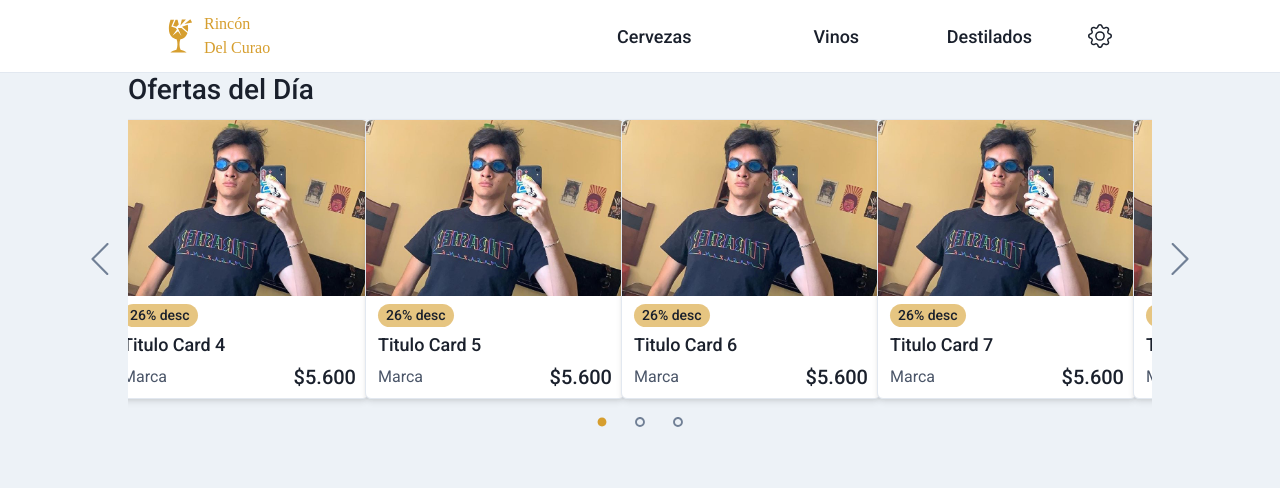
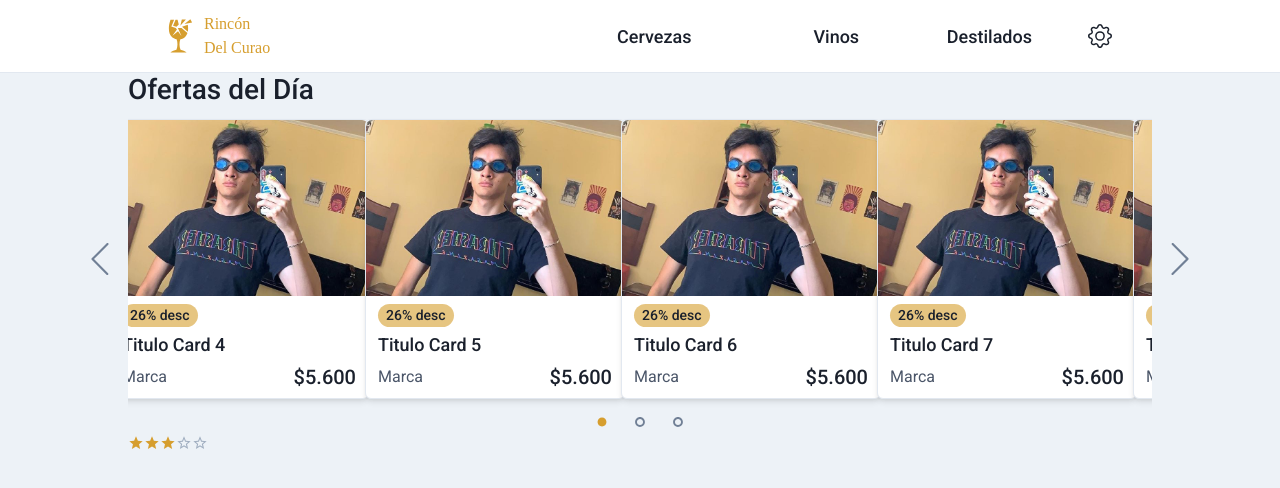
Before and after one commit to Unnunoctio/RinconDelCurao, a React (Vite) app in the folder Frontend/: page / in a window 1280 px wide. Shown: the top 488 px of the page. Built offline with nearby package versions, Linux system fonts and the light colour scheme; a web font is replaced by a local one.

Commit message:
StarRating

```diff
--- a/Frontend/src/components/cards/SliderCard.jsx
+++ b/Frontend/src/components/cards/SliderCard.jsx
@@ -1,4 +1,4 @@
-import { Box, Card, CardBody, HStack, Image, Tag, TagLabel, Text, useColorModeValue, VStack } from "@chakra-ui/react"
+import { Box, Card, CardBody, HStack, Image, Text, useColorModeValue, VStack } from "@chakra-ui/react"
 
 export const SliderCard = ({ dataCard }) => {
   return (
--- /dev/null
+++ b/Frontend/src/components/items/StarRating.jsx
@@ -0,0 +1,25 @@
+import { Flex, Icon } from '@chakra-ui/react'
+import { MdStar, MdStarBorder, MdStarHalf } from 'react-icons/md'
+
+export const StarRating = ({ rating }) => {
+  const stars = [1, 2, 3, 4, 5]
+
+  return (
+    <Flex>
+      {
+        stars.map((star, index) => (
+          <Icon key={index}
+            as={
+              (rating >= star) ? MdStar :
+              (rating >= star-0.5) ? MdStarHalf :
+              MdStarBorder
+            }
+            color={
+              (rating >= star-0.5) ? 'yellow.500' : 'gray.400'
+            }
+          />
+        ))
+      }
+    </Flex>
+  )
+}
--- /dev/null
+++ b/Frontend/src/components/items/index.js
@@ -0,0 +1 @@
+export * from './StarRating';
--- a/Frontend/src/pages/HomePage.jsx
+++ b/Frontend/src/pages/HomePage.jsx
@@ -1,4 +1,5 @@
 import { Box } from '@chakra-ui/react'
+import { StarRating } from '../components/items'
 import { SliderHome } from '../components/slider/SliderHome'
 
 const image = 'src/assets/seba.jpg'
@@ -89,6 +90,9 @@ export const HomePage = () => {
   return (
     <Box w={'full'}>
       <SliderHome title={'Ofertas del Día'} />
+
+      <br/>
+      <StarRating rating={3.2}/>
     </Box>
   )
 }
```
Also changed, not shown: 1 other file (tests, documents, lock files or other folders).
